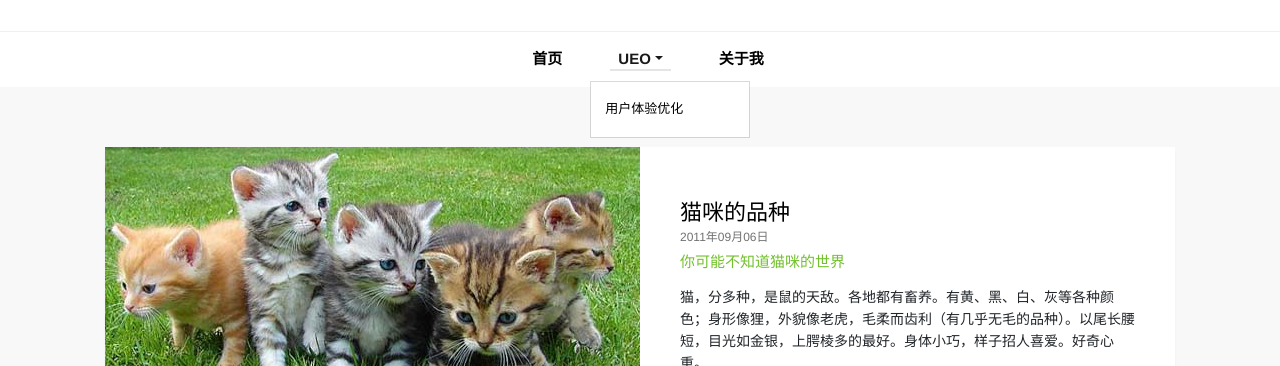
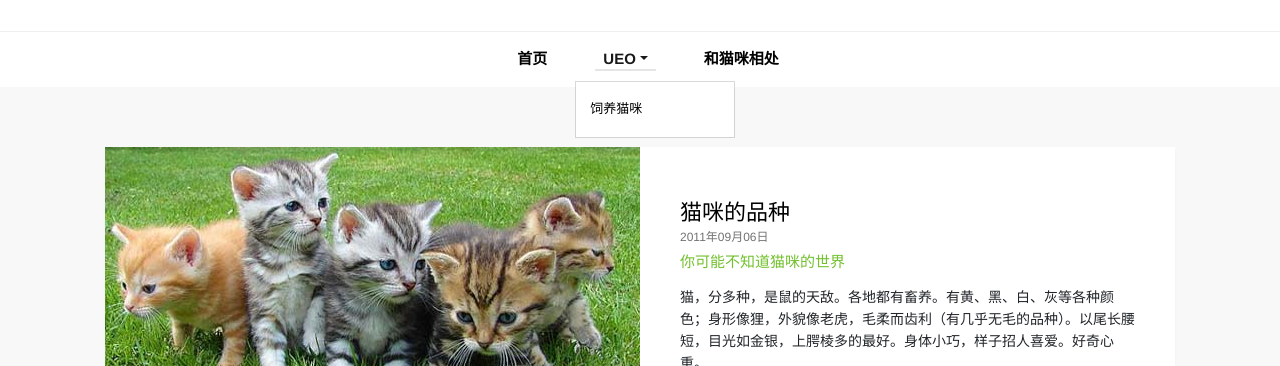
Before and after one commit to xiangv123/xiang1234.github.io, a plain HTML site: page index.html in a window 1280 px wide. Both pictures are taken after a click on the link "UEO". Shown: the part 197-563 px from the top of the page. Drawn offline with Linux system fonts and the light colour scheme.

Commit message:
Update index.html

```diff
--- a/index.html
+++ b/index.html
@@ -39,10 +39,10 @@ var _hmt = _hmt || [];
             <li class="dropdown">
               <a class="nav-link dropdown-toggle" href="#" id="ueo" data-toggle="dropdown" aria-haspopup="true" aria-expanded="false">UEO</a>
               <div class="dropdown-menu" aria-labelledby="ueo">
-                <a class="dropdown-item" href="https://xiangv123.github.io/ueo/">用户体验优化</a>
+                <a class="dropdown-item" href="https://xiangv123.github.io/ueo/">饲养猫咪</a>
               </div>
             </li>
-            <li class="nav-item"><a class="nav-link" href="https://xiangv123.github.io/about/">关于我</a></li>
+            <li class="nav-item"><a class="nav-link" href="https://xiangv123.github.io/about/">和猫咪相处</a></li>
           </ul>
         </div>
       </nav>
```
